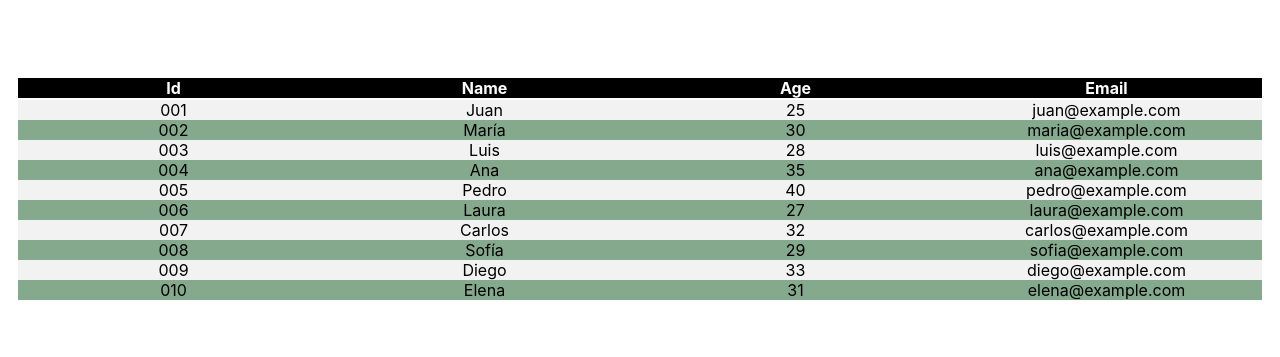
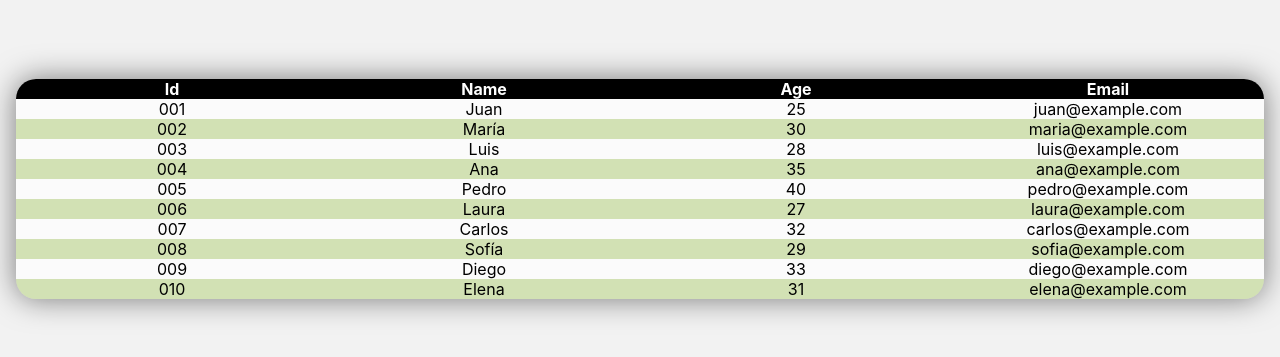
Before and after one commit to baruch-grs/table-component, a React (Create React App) app: page / in a window 1280 px wide. Shown: the part 211-568 px from the top of the page. Built offline with nearby package versions, Linux system fonts and the light colour scheme.

Commit message:
Added more styling to the table, added box shadow, removed border spacing

```diff
--- a/src/App.css
+++ b/src/App.css
@@ -3,4 +3,5 @@
   place-items: center;
   height: 100vh;
   padding: 1rem;
+  background-color: #f2f2f2;
 }
--- a/src/components/Table/Table.css
+++ b/src/components/Table/Table.css
@@ -1,3 +1,6 @@
 .table-main {
   width: 100%;
+  box-shadow: 0px 0px 30px rgba(0, 0, 0, 0.5);
+  border-radius: 20px;
+  border-spacing: 0;
 }
--- a/src/components/TableCell/TableCell.css
+++ b/src/components/TableCell/TableCell.css
@@ -2,11 +2,19 @@
   text-align: center;
 }
 
-.table-body-container tr:nth-child(odd) {
-  background-color: #f2f2f2;
+.table-body-container tr:nth-child(odd) td {
+  background-color: rgba(255, 255, 255, 0.719);
 }
-.table-body-container tr:nth-child(even) {
-  background-color: #84a98c;
+.table-body-container tr:nth-child(even) td {
+  background-color: rgba(135, 187, 37, 30%);
+}
+
+.table-body-container tr:last-child td:first-child {
+  border-bottom-left-radius: 20px;
+}
+
+.table-body-container tr:last-child td:last-child {
+  border-bottom-right-radius: 20px;
 }
 
 tr {
--- a/src/components/TableHeaders/TableHeaders.css
+++ b/src/components/TableHeaders/TableHeaders.css
@@ -1,8 +1,14 @@
 .headers-container {
-  background-color: #000;
   text-transform: capitalize;
 }
+.header-row th:first-child {
+  border-top-left-radius: 20px;
+}
 
+.header-row th:last-child {
+  border-top-right-radius: 20px;
+}
 .headers-container tr th {
   color: white;
+  background-color: #000;
 }
--- a/src/components/TableHeaders/TableHeaders.jsx
+++ b/src/components/TableHeaders/TableHeaders.jsx
@@ -5,7 +5,7 @@ const TableHeaders = ({ tableHeaders }) => {
   return (
     <>
       <thead className="headers-container">
-        <tr>
+        <tr className="header-row">
           {tableHeaders.map((header, index) => (
             <th key={index}>{header}</th>
           ))}
```
